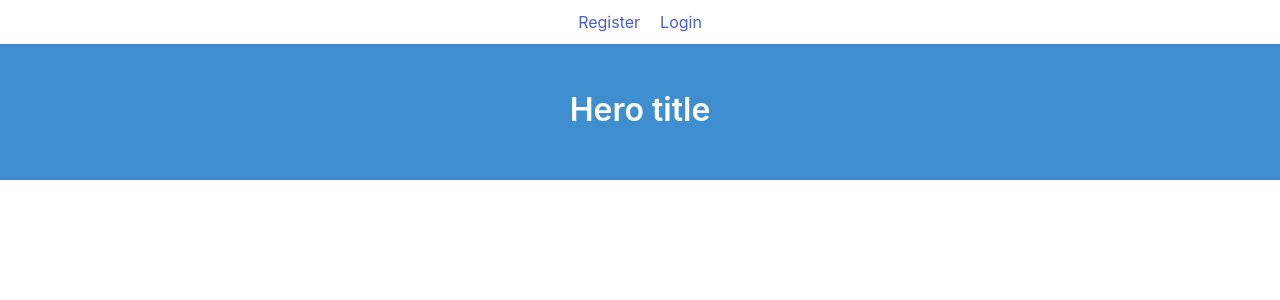
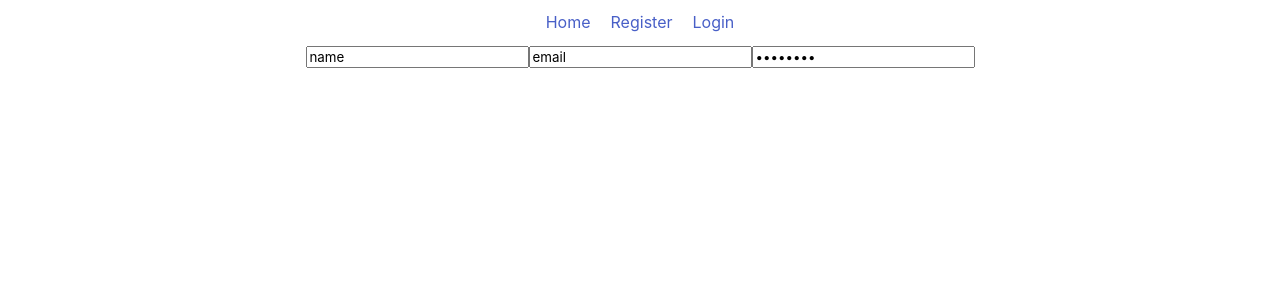
Before and after one commit to KonradBrandt8016/psychic-umbrella, a React (Create React App) app in the folder client/todo/: page /register in a window 1280 px wide. Shown: the top 300 px of the page. Built offline with nearby package versions, Linux system fonts and the light colour scheme; no server answers.

Commit message:
Add registration component

```diff
--- a/client/todo/src/App.js
+++ b/client/todo/src/App.js
@@ -2,6 +2,7 @@ import React, { Component } from "react";
 import { BrowserRouter, Route } from "react-router-dom";
 import Navigation from "./components/Navigation/Navigation";
 import Welcome from "./components/Welcome/Welcome";
+import Registration from "./components/Registration/Registration";
 import "./App.css";
 
 class App extends Component {
@@ -10,7 +11,8 @@ class App extends Component {
       <BrowserRouter>
         <div className="App">
           <Navigation />
-          <Route path="/" component={Welcome} />
+          <Route path="/register" component={Registration} />
+          <Route path="/" exact component={Welcome} />
         </div>
       </BrowserRouter>
     );
--- a/client/todo/src/components/Navigation/Navigation.js
+++ b/client/todo/src/components/Navigation/Navigation.js
@@ -5,6 +5,9 @@ import { Link } from "react-router-dom";
 const navigation = () => {
   return (
     <ul className="navigation">
+      <li>
+        <Link to="/">Home</Link>
+      </li>
       <li>
         <Link to="/register">Register</Link>
       </li>
--- /dev/null
+++ b/client/todo/src/components/Registration/Registration.js
@@ -0,0 +1,15 @@
+import React from "react";
+
+const registration = () => {
+  return (
+    <div>
+      <form action="/action-page">
+        <input type="text" value="name" required />
+        <input type="email" value="email" required />
+        <input type="password" value="password" required />
+      </form>
+    </div>
+  );
+};
+
+export default registration;
```
